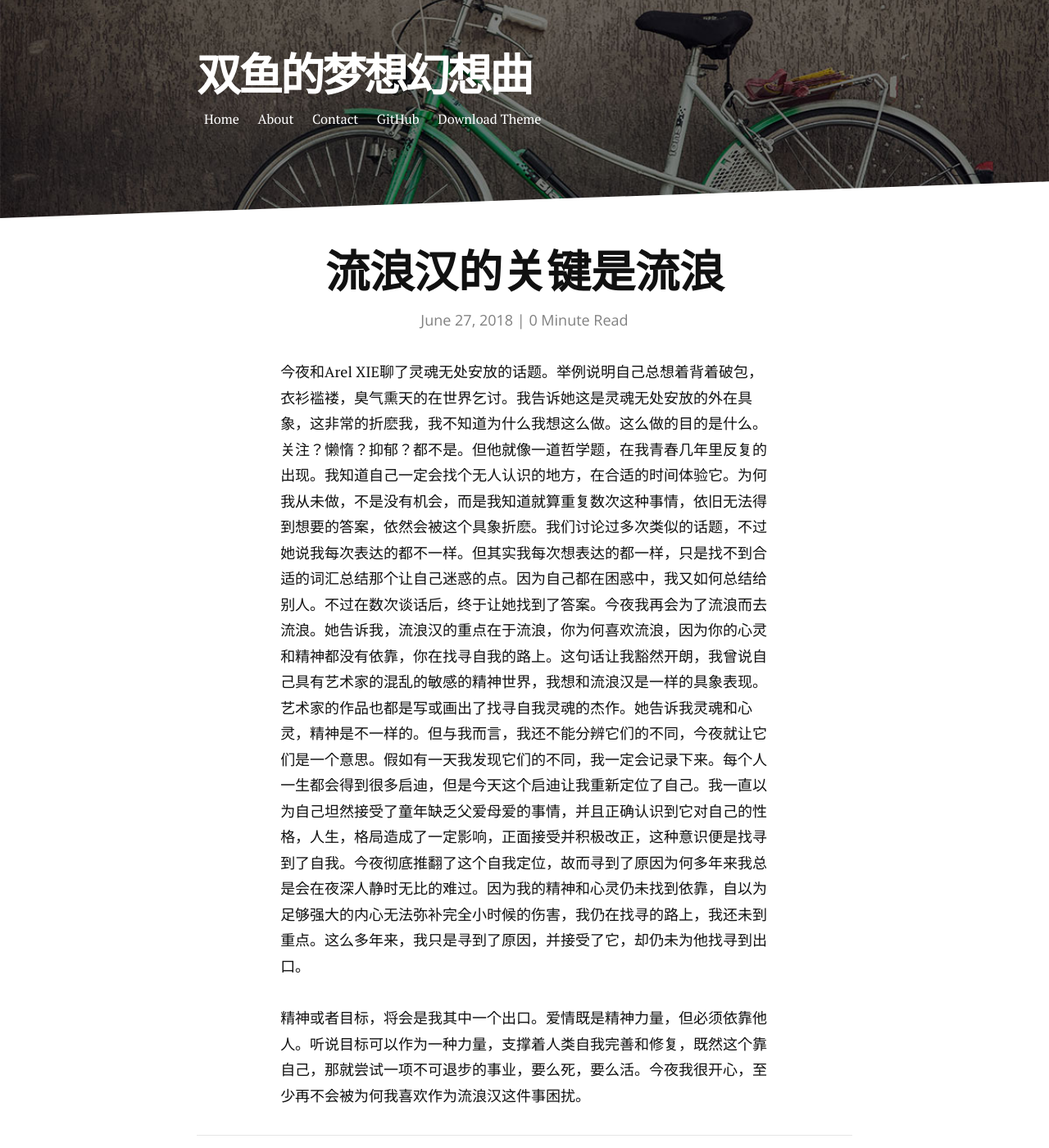
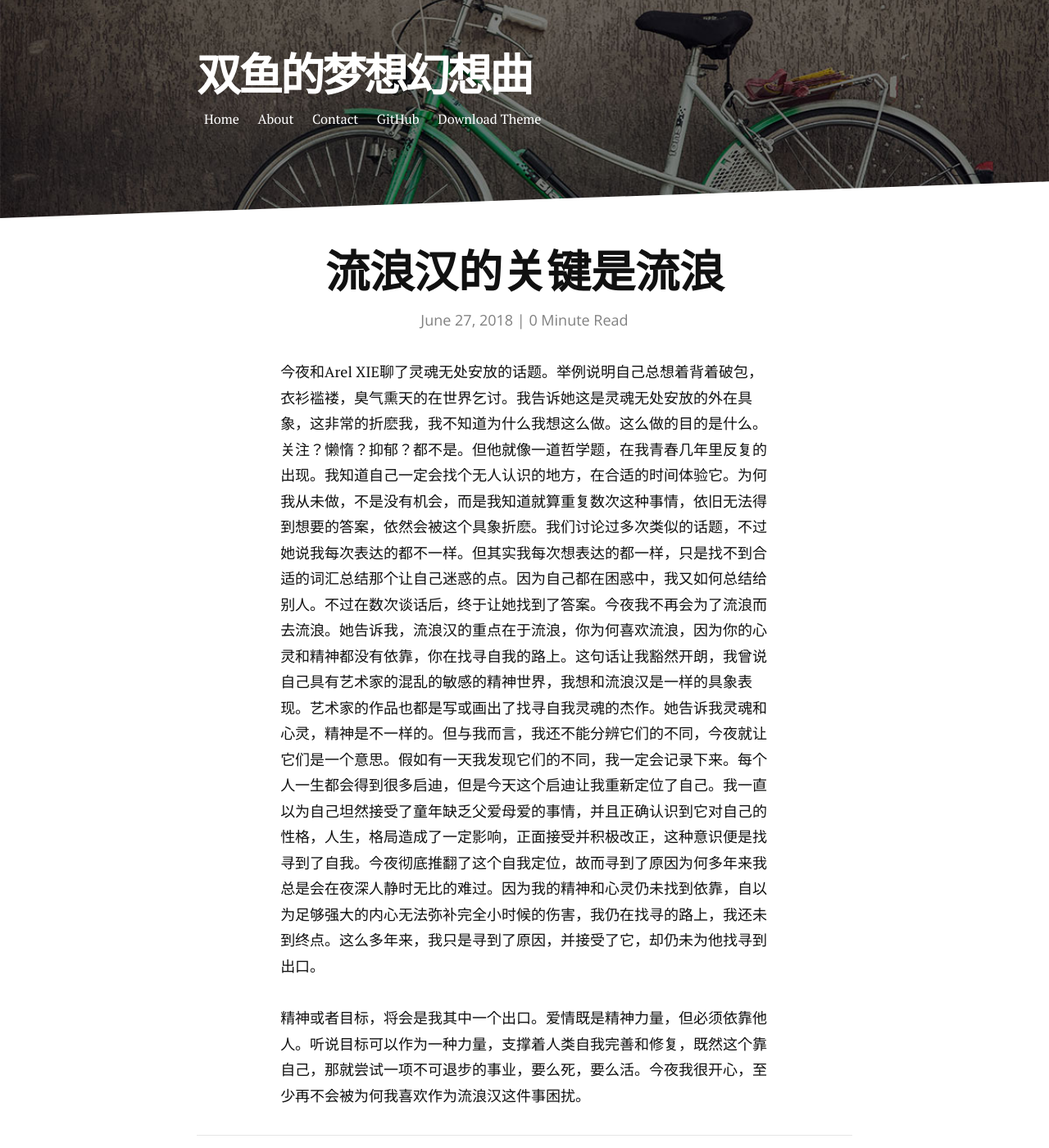
Before and after one commit to binonxia/xiachunmei.githu.io, a Jekyll site: the page built from _posts/2018-06-27-tramp.markdown, in a window 1280 px wide and 1400 px high. Shown: the whole window at 82% size. Built offline with Jekyll 4.4.1, drawn with Linux system fonts in a browser that asks for light colours; nearby versions of some CDN libraries.

Commit message:
fix the bug

```diff
--- a/_posts/2018-06-27-tramp.markdown
+++ b/_posts/2018-06-27-tramp.markdown
@@ -5,7 +5,7 @@ date:   2018-06-27
 ---
 
 <p>
-今夜和Arel XIE聊了灵魂无处安放的话题。举例说明自己总想着背着破包，衣衫褴褛，臭气熏天的在世界乞讨。我告诉她这是灵魂无处安放的外在具象，这非常的折麽我，我不知道为什么我想这么做。这么做的目的是什么。关注？懒惰？抑郁？都不是。但他就像一道哲学题，在我青春几年里反复的出现。我知道自己一定会找个无人认识的地方，在合适的时间体验它。为何我从未做，不是没有机会，而是我知道就算重复数次这种事情，依旧无法得到想要的答案，依然会被这个具象折麽。我们讨论过多次类似的话题，不过她说我每次表达的都不一样。但其实我每次想表达的都一样，只是找不到合适的词汇总结那个让自己迷惑的点。因为自己都在困惑中，我又如何总结给别人。不过在数次谈话后，终于让她找到了答案。今夜我再会为了流浪而去流浪。她告诉我，流浪汉的重点在于流浪，你为何喜欢流浪，因为你的心灵和精神都没有依靠，你在找寻自我的路上。这句话让我豁然开朗，我曾说自己具有艺术家的混乱的敏感的精神世界，我想和流浪汉是一样的具象表现。艺术家的作品也都是写或画出了找寻自我灵魂的杰作。她告诉我灵魂和心灵，精神是不一样的。但与我而言，我还不能分辨它们的不同，今夜就让它们是一个意思。假如有一天我发现它们的不同，我一定会记录下来。每个人一生都会得到很多启迪，但是今天这个启迪让我重新定位了自己。我一直以为自己坦然接受了童年缺乏父爱母爱的事情，并且正确认识到它对自己的性格，人生，格局造成了一定影响，正面接受并积极改正，这种意识便是找寻到了自我。今夜彻底推翻了这个自我定位，故而寻到了原因为何多年来我总是会在夜深人静时无比的难过。因为我的精神和心灵仍未找到依靠，自以为足够强大的内心无法弥补完全小时候的伤害，我仍在找寻的路上，我还未到重点。这么多年来，我只是寻到了原因，并接受了它，却仍未为他找寻到出口。
+今夜和Arel XIE聊了灵魂无处安放的话题。举例说明自己总想着背着破包，衣衫褴褛，臭气熏天的在世界乞讨。我告诉她这是灵魂无处安放的外在具象，这非常的折麽我，我不知道为什么我想这么做。这么做的目的是什么。关注？懒惰？抑郁？都不是。但他就像一道哲学题，在我青春几年里反复的出现。我知道自己一定会找个无人认识的地方，在合适的时间体验它。为何我从未做，不是没有机会，而是我知道就算重复数次这种事情，依旧无法得到想要的答案，依然会被这个具象折麽。我们讨论过多次类似的话题，不过她说我每次表达的都不一样。但其实我每次想表达的都一样，只是找不到合适的词汇总结那个让自己迷惑的点。因为自己都在困惑中，我又如何总结给别人。不过在数次谈话后，终于让她找到了答案。今夜我不再会为了流浪而去流浪。她告诉我，流浪汉的重点在于流浪，你为何喜欢流浪，因为你的心灵和精神都没有依靠，你在找寻自我的路上。这句话让我豁然开朗，我曾说自己具有艺术家的混乱的敏感的精神世界，我想和流浪汉是一样的具象表现。艺术家的作品也都是写或画出了找寻自我灵魂的杰作。她告诉我灵魂和心灵，精神是不一样的。但与我而言，我还不能分辨它们的不同，今夜就让它们是一个意思。假如有一天我发现它们的不同，我一定会记录下来。每个人一生都会得到很多启迪，但是今天这个启迪让我重新定位了自己。我一直以为自己坦然接受了童年缺乏父爱母爱的事情，并且正确认识到它对自己的性格，人生，格局造成了一定影响，正面接受并积极改正，这种意识便是找寻到了自我。今夜彻底推翻了这个自我定位，故而寻到了原因为何多年来我总是会在夜深人静时无比的难过。因为我的精神和心灵仍未找到依靠，自以为足够强大的内心无法弥补完全小时候的伤害，我仍在找寻的路上，我还未到终点。这么多年来，我只是寻到了原因，并接受了它，却仍未为他找寻到出口。
 </p>
 <p>
 精神或者目标，将会是我其中一个出口。爱情既是精神力量，但必须依靠他人。听说目标可以作为一种力量，支撑着人类自我完善和修复，既然这个靠自己，那就尝试一项不可退步的事业，要么死，要么活。今夜我很开心，至少再不会被为何我喜欢作为流浪汉这件事困扰。
```
